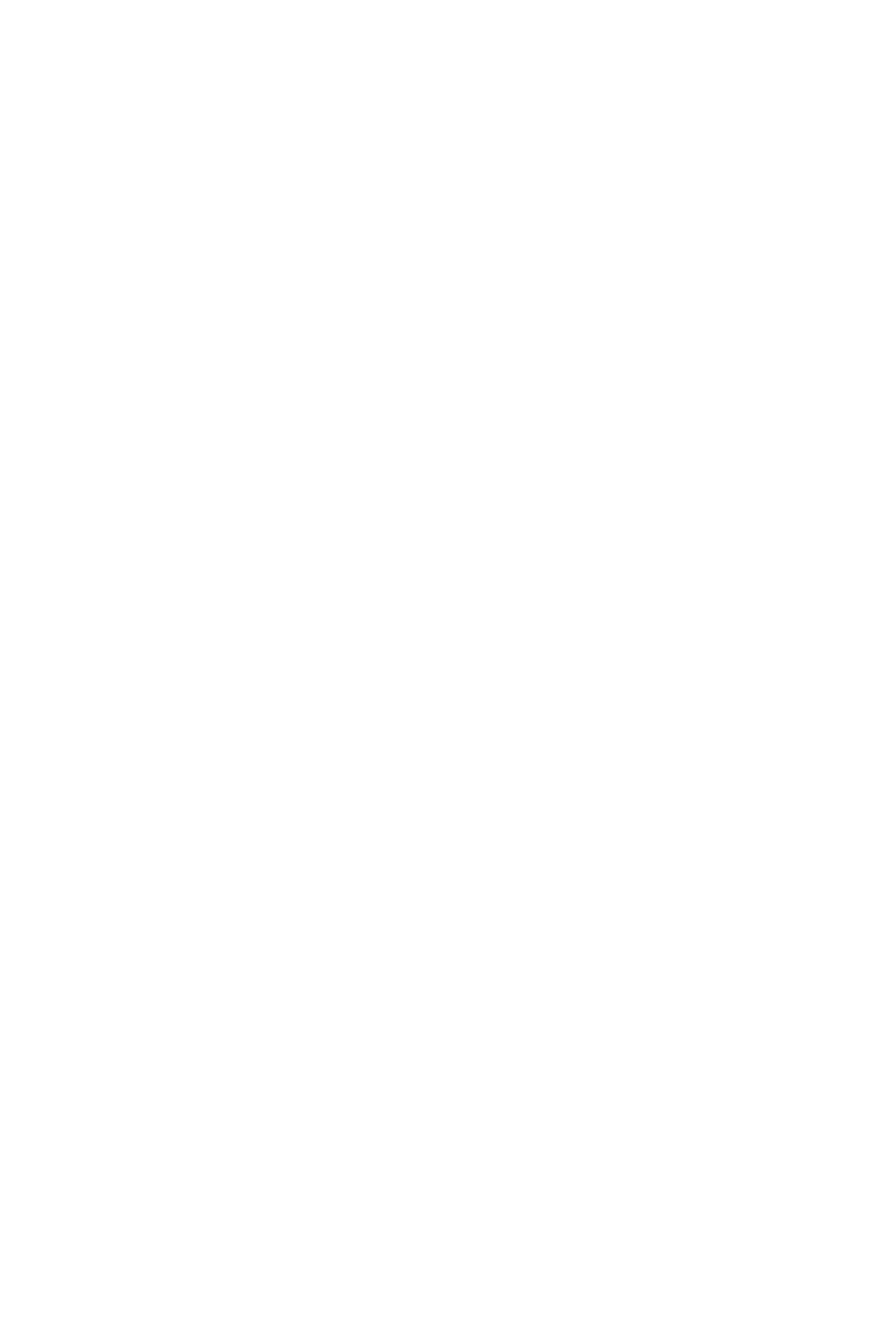
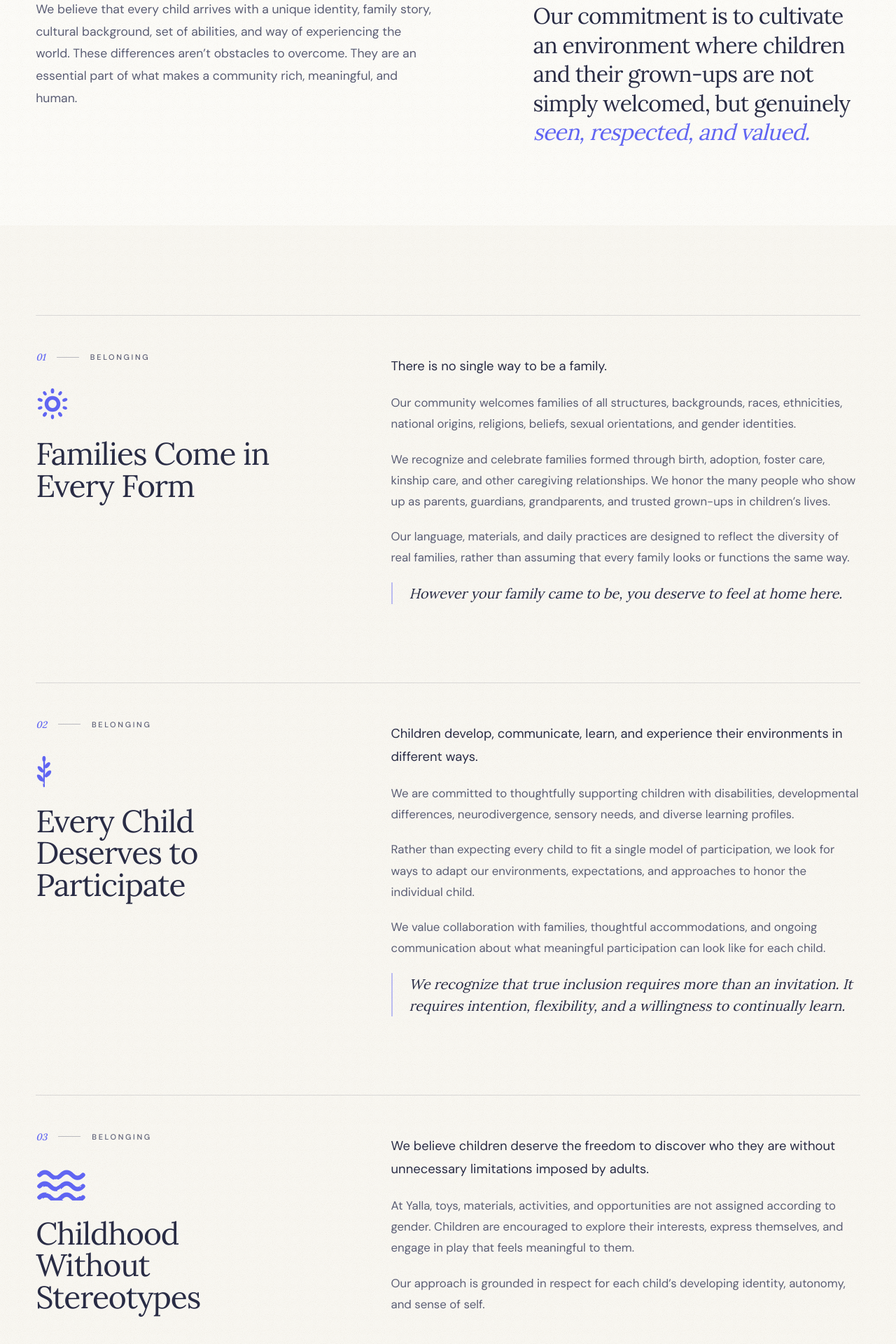
Before and after one commit to EllieCoburn/yalla-spacesd, a Next.js app: page /belonging in a window 1280 px wide. Before the commit this address had no page. Shown: the part 828-2748 px from the top of the page at 70% size. Before the commit the page ends 800 px from the top, so only its background shows below. Built offline with nearby package versions, Linux system fonts and the light colour scheme; no server answers.

Commit message:
Add Belonging at Yalla page, linked under Families in the footer
Co-Authored-By: Claude Opus 5.5 <noreply@anthropic.com>
Claude-Session: https://claude.ai/code/session_01VLj7feyzuNxzwUGwkaQLe5

```diff
--- /dev/null
+++ b/app/(site)/belonging/page.tsx
@@ -0,0 +1,168 @@
+import type { Metadata } from "next";
+import type { ReactNode } from "react";
+import { Mark } from "@/components/brand/Mark";
+import type { MarkName } from "@/components/brand/marks";
+import { CtaBand, PageHero } from "@/components/site/PageParts";
+import { Index } from "@/components/ui/primitives";
+import { Reveal } from "@/components/ui/Reveal";
+
+export const metadata: Metadata = {
+  title: "Belonging at Yalla",
+  description:
+    "Every child. Every family. A place to belong. How inclusion shapes the way Yalla understands children, builds relationships and creates community.",
+};
+
+type Chapter = { mark: MarkName; title: string; paragraphs: ReactNode[]; closing?: string };
+
+const chapters: Chapter[] = [
+  {
+    mark: "dotsun",
+    title: "Families Come in Every Form",
+    paragraphs: [
+      "There is no single way to be a family.",
+      "Our community welcomes families of all structures, backgrounds, races, ethnicities, national origins, religions, beliefs, sexual orientations, and gender identities.",
+      "We recognize and celebrate families formed through birth, adoption, foster care, kinship care, and other caregiving relationships. We honor the many people who show up as parents, guardians, grandparents, and trusted grown-ups in children’s lives.",
+      "Our language, materials, and daily practices are designed to reflect the diversity of real families, rather than assuming that every family looks or functions the same way.",
+    ],
+    closing: "However your family came to be, you deserve to feel at home here.",
+  },
+  {
+    mark: "sprig",
+    title: "Every Child Deserves to Participate",
+    paragraphs: [
+      "Children develop, communicate, learn, and experience their environments in different ways.",
+      "We are committed to thoughtfully supporting children with disabilities, developmental differences, neurodivergence, sensory needs, and diverse learning profiles.",
+      "Rather than expecting every child to fit a single model of participation, we look for ways to adapt our environments, expectations, and approaches to honor the individual child.",
+      "We value collaboration with families, thoughtful accommodations, and ongoing communication about what meaningful participation can look like for each child.",
+    ],
+    closing: "We recognize that true inclusion requires more than an invitation. It requires intention, flexibility, and a willingness to continually learn.",
+  },
+  {
+    mark: "waves",
+    title: "Childhood Without Stereotypes",
+    paragraphs: [
+      "We believe children deserve the freedom to discover who they are without unnecessary limitations imposed by adults.",
+      "At Yalla, toys, materials, activities, and opportunities are not assigned according to gender. Children are encouraged to explore their interests, express themselves, and engage in play that feels meaningful to them.",
+      "Our approach is grounded in respect for each child’s developing identity, autonomy, and sense of self.",
+    ],
+  },
+  {
+    mark: "moon",
+    title: "A Community That Reflects the World",
+    paragraphs: [
+      "Children begin developing an awareness of identity, difference, and fairness long before adulthood.",
+      "We believe early childhood environments have an important responsibility to help children develop empathy, recognize unfairness, and appreciate the experiences of people whose lives may differ from their own.",
+      "Our books, materials, conversations, and learning experiences intentionally reflect a variety of cultures, languages, abilities, identities, and family structures.",
+    ],
+    closing:
+      "We do not believe that avoiding conversations about difference creates inclusion. We believe children deserve thoughtful, developmentally appropriate guidance in understanding the world and the people who share it.",
+  },
+  {
+    mark: "arch",
+    title: "Respect Is a Daily Practice",
+    paragraphs: [
+      "Our commitment to inclusion extends to the way we communicate, resolve conflict, support behavior, and build relationships.",
+      "We approach children as capable, worthy individuals who deserve to be treated with dignity, even in difficult moments.",
+      "We strive to replace shame with understanding, exclusion with support, and assumptions with curiosity.",
+      "We recognize that creating an equitable community is an ongoing responsibility, not a destination or a statement of perfection.",
+      "This means listening when families share concerns, reflecting on our own practices, and remaining open to change.",
+    ],
+  },
+];
+
+export default function BelongingPage() {
+  return (
+    <>
+      <PageHero
+        eyebrow="Belonging at Yalla"
+        mark="dotsun"
+        title={
+          <>
+            Every child. Every family. <em>A place to belong.</em>
+          </>
+        }
+        lede="At Yalla, inclusion isn’t a separate initiative. It’s foundational to how we understand children, build relationships, and create community."
+      />
+
+      <section className="bg-paper py-20 lg:py-28">
+        <div className="shell grid gap-10 lg:grid-cols-12">
+          <div className="space-y-6 text-[1.1rem] leading-[1.8] text-ink-soft lg:col-span-6">
+            <p>
+              We believe that every child arrives with a unique identity, family story, cultural background, set of abilities, and way of
+              experiencing the world. These differences aren’t obstacles to overcome. They are an essential part of what makes a community
+              rich, meaningful, and human.
+            </p>
+          </div>
+          <Reveal className="lg:col-span-5 lg:col-start-8 lg:pt-1">
+            <p className="display text-[clamp(1.5rem,1.2rem+1vw,2rem)] leading-[1.3]! text-ink">
+              Our commitment is to cultivate an environment where children and their grown-ups are not simply welcomed, but genuinely{" "}
+              <em>seen, respected, and valued.</em>
+            </p>
+          </Reveal>
+        </div>
+      </section>
+
+      <section className="py-20 lg:py-32">
+        <div className="shell space-y-20 lg:space-y-28">
+          {chapters.map((c, i) => (
+            <Reveal key={c.title} className="grid gap-8 border-t border-line pt-12 lg:grid-cols-12 lg:gap-10">
+              <div className="lg:col-span-4">
+                <Index n={String(i + 1).padStart(2, "0")}>Belonging</Index>
+                <Mark name={c.mark} className="mt-8 h-12 w-auto text-blue" />
+                <h2 className="display mt-6 text-[clamp(2rem,1.5rem+1.6vw,2.9rem)]">{c.title}</h2>
+              </div>
+              <div className="space-y-5 text-[1.05rem] leading-[1.8] text-ink-soft lg:col-span-7 lg:col-start-6 lg:pt-2">
+                {c.paragraphs.map((p, j) => (
+                  <p key={j} className={j === 0 ? "text-[1.15rem] text-ink" : undefined}>
+                    {p}
+                  </p>
+                ))}
+                {c.closing ? (
+                  <p className="border-l-2 border-blue/40 pl-6 font-serif text-[1.25rem] leading-[1.55] text-ink italic">{c.closing}</p>
+                ) : null}
+              </div>
+            </Reveal>
+          ))}
+        </div>
+      </section>
+
+      <section className="roofline-edge bg-blue text-blue">
+        <div className="py-20 text-chalk lg:py-32">
+          <div className="shell grid gap-12 lg:grid-cols-12">
+            <div className="lg:col-span-5">
+              <p className="eyebrow text-chalk/60">06 · Together</p>
+              <h2 className="display mt-6 text-[clamp(2.1rem,1.5rem+2vw,3.3rem)]">
+                Belonging Is Something <em className="text-mist!">We Build Together</em>
+              </h2>
+            </div>
+            <div className="space-y-5 text-[1.05rem] leading-[1.8] text-chalk/80 lg:col-span-6 lg:col-start-7 lg:pt-3">
+              <p>
+                Yalla is more than a place where children spend their days. It is a community shaped by the families, educators, and children
+                who share it.
+              </p>
+              <p>We invite every member of our community to contribute to an environment rooted in kindness, mutual respect, curiosity, and care.</p>
+            </div>
+          </div>
+          <div className="shell mt-16 lg:mt-24">
+            <Reveal className="mx-auto max-w-3xl text-center">
+              <Mark name="dotsun" className="mx-auto h-10 w-10 text-chalk" />
+              <p className="display mt-8 text-[clamp(1.9rem,1.3rem+2.2vw,3.2rem)] leading-[1.2]!">
+                You don’t have to be the same to belong. <em className="text-mist!">You simply have to be you.</em>
+              </p>
+            </Reveal>
+          </div>
+        </div>
+      </section>
+
+      <CtaBand
+        title={
+          <>
+            We’d love to <em>meet your family.</em>
+          </>
+        }
+        primary={{ href: "/visit", label: "Book a tour" }}
+        secondary={{ href: "/about", label: "About Yalla" }}
+      />
+    </>
+  );
+}
--- a/components/site/SiteFooter.tsx
+++ b/components/site/SiteFooter.tsx
@@ -49,6 +49,9 @@ export function SiteFooter() {
                   <Link href="/visit" className="link-underline">Book a tour</Link>
                 </li>
                 <li>
+                  <Link href="/belonging" className="link-underline">Belonging at Yalla</Link>
+                </li>
+                <li>
                   <Link href="/portal" className="link-underline">Family Portal</Link>
                 </li>
               </ul>
```
